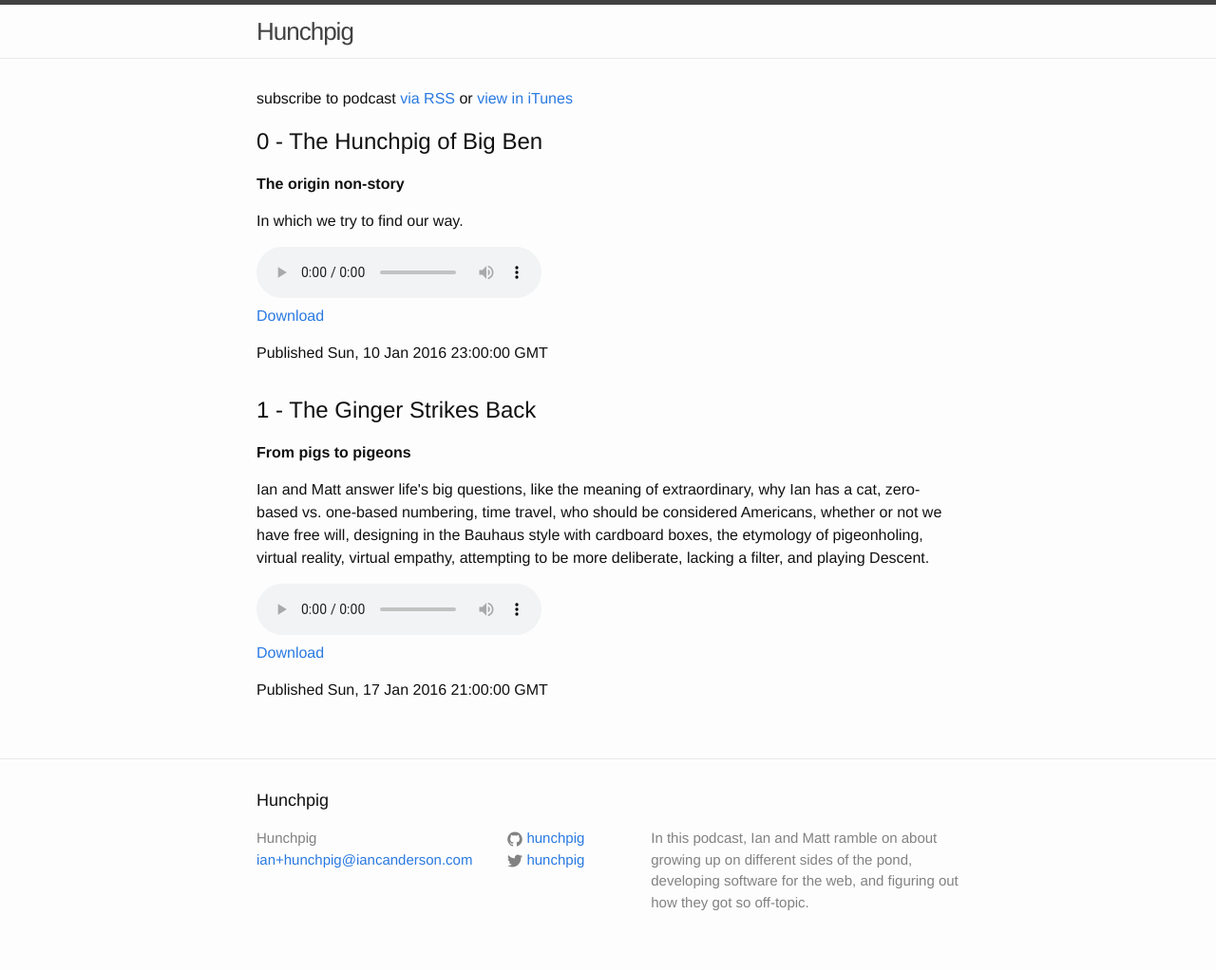
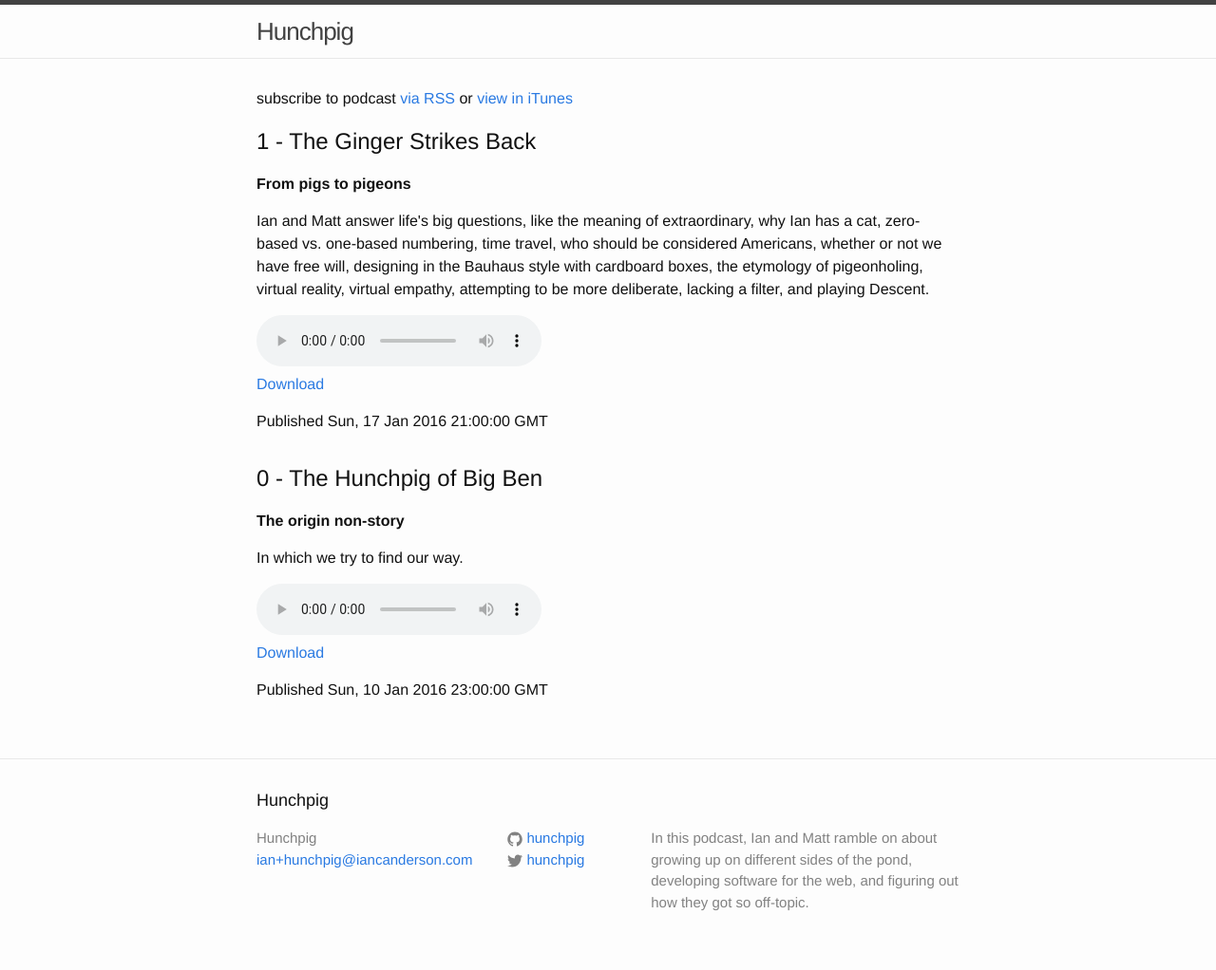
Before and after one commit to hunchpig/hunchpig.github.io, a Jekyll site: the page built from index.html, in a window 1280 px wide. Shown: the whole page at 95% size. Built offline with Jekyll 4.4.1, drawn with Linux system fonts in a browser that asks for light colours.

Commit message:
Reverse-chronological sort on home page

```diff
--- a/index.html
+++ b/index.html
@@ -21,7 +21,8 @@ layout: default
         </h2>
       </li>
     {% endfor %}
-    {% for episode in site.episodes %}
+    {% assign episodes = site.episodes | sort: 'pubDate' | reverse %}
+    {% for episode in episodes %}
       <li>
         <h2>{{episode.title}}</h2>
         <p><strong>{{episode.subtitle}}</strong></p>
```
